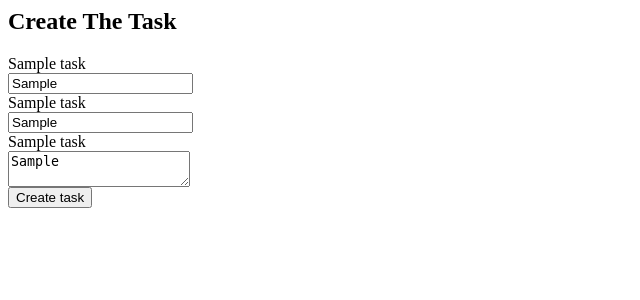
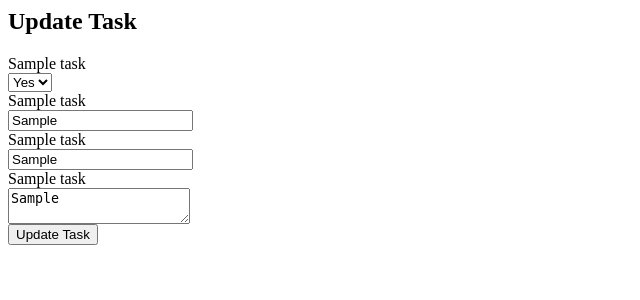
Before and after one commit to vsobchuk/beejee_test, a PHP site: template view/home/create.php in a window 1280 px wide. Shown: the top 300 px of the page, without its empty margins (0-640 px from the left). Run offline with PHP 8.4, Linux system fonts and the light colour scheme; the template is opened without the code that fills it: most values are stand-ins (such as "Sample title", 1, 10 or a date in 2020); some libraries are stand-ins or nearby versions.

Commit message:
ability to update task

```diff
--- a/src/Model/Base.php
+++ b/src/Model/Base.php
@@ -107,8 +107,9 @@ abstract class Base
 
         $sql = 'UPDATE ' . static::getTableName() . ' SET ';
         foreach ($attributes as $attribute) {
-            $sql .= $attribute . '= :' . $attribute . ', ';
+            $sql .= $attribute . '=:' . $attribute . ', ';
         }
+        $sql = trim($sql, ', ');
         $sql .= ' WHERE id=' . (int)$id;
 
         $pdo = \Core\DB\MySQL::getInstance()->getPdo();
--- a/src/Model/Task.php
+++ b/src/Model/Task.php
@@ -12,7 +12,7 @@ class Task extends Base
     protected $user_name;
     protected $email;
     protected $instructions;
-    protected $is_completed;
+    protected $is_completed = 0;
 
     static public function getTableName(): string
     {
--- a/view/home/create.php
+++ b/view/home/create.php
@@ -2,10 +2,15 @@
 /**
  * @var \App\Model\Task $task
  */
+$taskId = $task->getAttributeValue('id');
+$buttonLabel = 'Create Task';
+if ($taskId) {
+    $buttonLabel = 'Update Task';
+}
 ?>
 
 <section class="task">
-    <h2 class="text-center">Create The Task</h2>
+    <h2 class="text-center"><?= $buttonLabel; ?></h2>
 
     <div class="row create-task">
         <div class="col-4"></div>
@@ -15,12 +20,28 @@
                 <div class="alert alert-danger" role="alert"><?= $errorMessage; ?></div>
                 <?php endif;?>
 
+                <?php if ($taskId):?>
+                <div class="row">
+                    <div class="col">
+                        <label for="is_completed"><?= $task->getAttributeLabel('is_completed');?></label>
+                        <br>
+                        <select name="is_completed">
+                            <option value="0">
+                                No
+                            </option>
+                            <option value="1" <?= $task->getAttributeValue('is_completed') ? 'selected' : '';?>>
+                                Yes
+                            </option>
+                        </select>
+                    </div>
+                </div>
+                <?php endif; ?>
                 <div class="row">
                     <div class="col">
                         <label for="user_name"><?= $task->getAttributeLabel('user_name');?></label>
                         <br>
                         <input type="text" name="user_name" id="user_name" value="<?=$task->getAttributeValue('user_name');?>">
-                        <input type="hidden" name="id" id="id" value="<?=$task->getAttributeValue('id');?>">
+                        <input type="hidden" name="id" id="id" value="<?=$taskId;?>">
                     </div>
                 </div>
                 <div class="row">
@@ -38,7 +59,7 @@
                     </div>
                 </div>
 
-                <button type="submit">Create task</button>
+                <button type="submit"><?= $buttonLabel; ?></button>
             </form>
         </div>
         <div class="col-4"></div>
--- a/view/home/index.php
+++ b/view/home/index.php
@@ -16,8 +16,8 @@
     </h2>
 
     <div class="row task-list">
-        <div class="col-3"></div>
-        <div class="col-6">
+        <div class="col-1"></div>
+        <div class="col-10">
             <table id="table_tasks" class="display">
                 <thead>
                 <tr>
@@ -50,7 +50,7 @@
                 </tbody>
             </table>
         </div>
-        <div class="col-3"></div>
+        <div class="col-1"></div>
     </div>
 
 </section>
```
Also changed, not shown: src/Controller/Home.php (+4 -4 lines).
